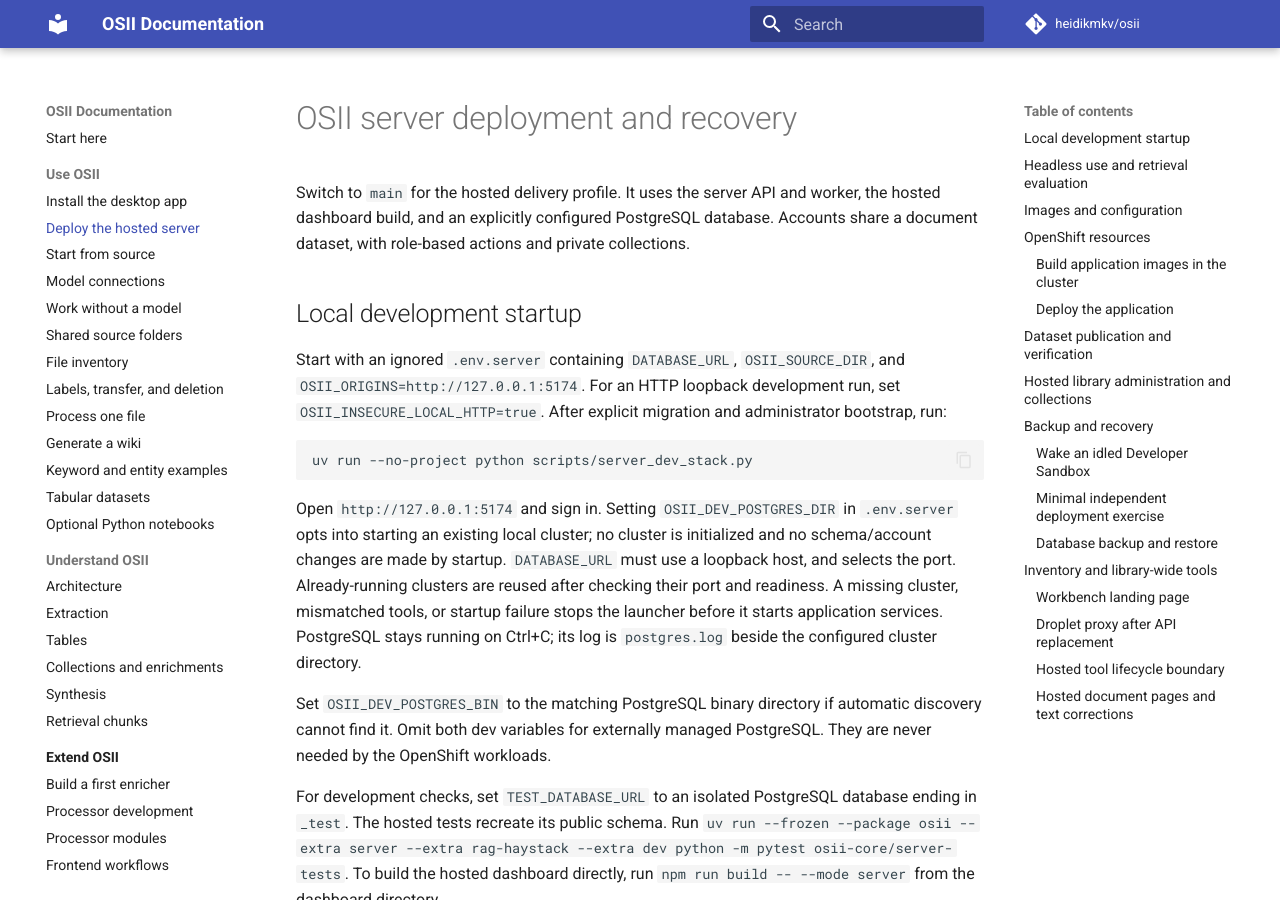
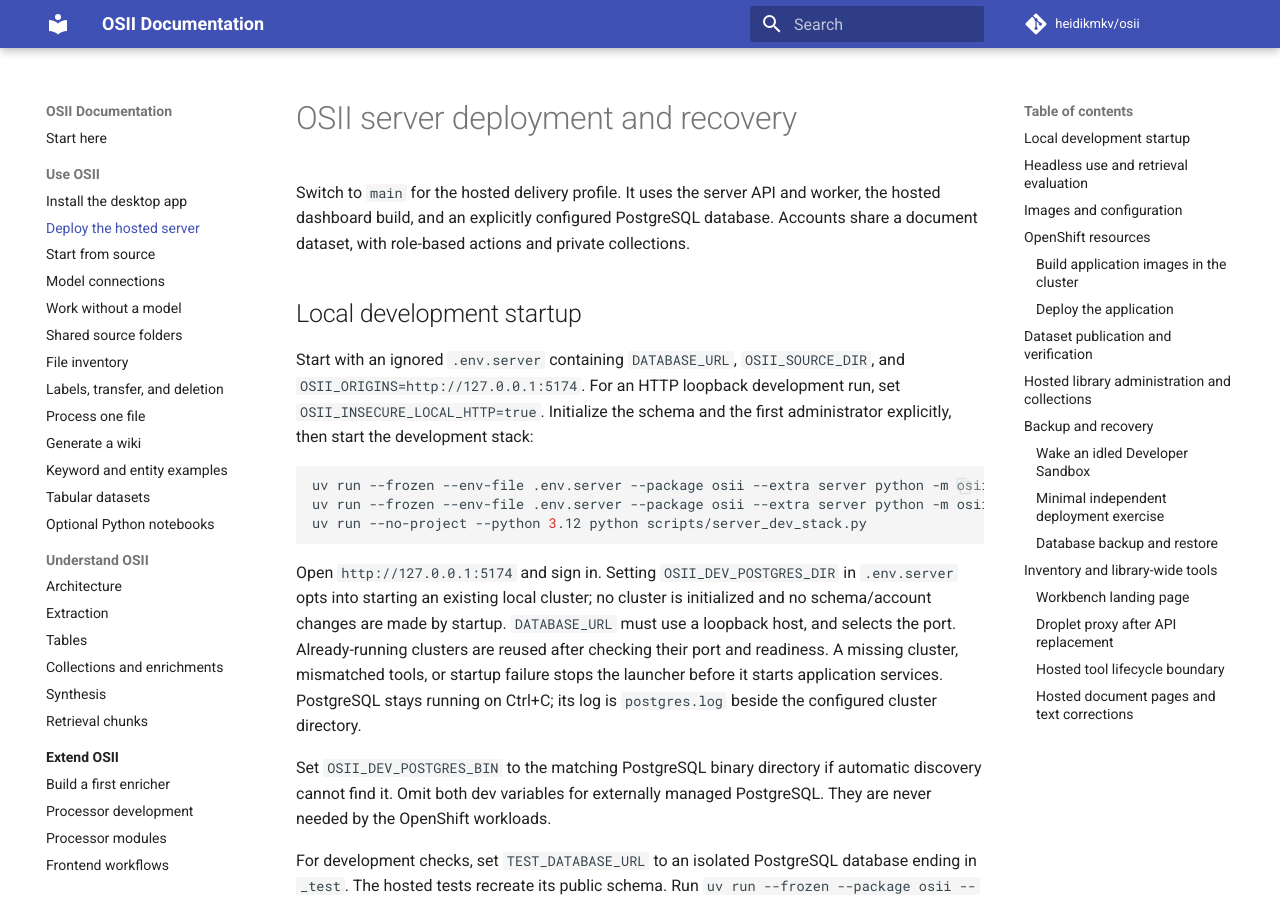
Before and after one commit to sandialabs/OSII, an MkDocs documentation site: the page built from docs/operations/runbook-server.md, in a window 1280 px wide and 900 px high. Built offline with MkDocs 1.6.1 and Material for MkDocs 9.7.7, drawn with Linux system fonts in a browser that asks for light colours; comment, search, counter and statistics services are not loaded.

Commit message:
Document the shared dashboard and hosted development entry points

````diff
--- a/docs/operations/runbook-server.md
+++ b/docs/operations/runbook-server.md
@@ -9,11 +9,13 @@ collections.
 
 Start with an ignored `.env.server` containing `DATABASE_URL`,
 `OSII_SOURCE_DIR`, and `OSII_ORIGINS=http://127.0.0.1:5174`. For an HTTP
-loopback development run, set `OSII_INSECURE_LOCAL_HTTP=true`. After explicit
-migration and administrator bootstrap, run:
+loopback development run, set `OSII_INSECURE_LOCAL_HTTP=true`. Initialize the
+schema and the first administrator explicitly, then start the development stack:
 
 ```sh
-uv run --no-project python scripts/server_dev_stack.py
+uv run --frozen --env-file .env.server --package osii --extra server python -m osii.server.cli migrate
+uv run --frozen --env-file .env.server --package osii --extra server python -m osii.server.cli bootstrap-admin
+uv run --no-project --python 3.12 python scripts/server_dev_stack.py
 ```
 
 Open `http://127.0.0.1:5174` and sign in. Setting `OSII_DEV_POSTGRES_DIR`
````
Also changed, not shown: osii-dashboard/README.md (+10 -8 lines).
